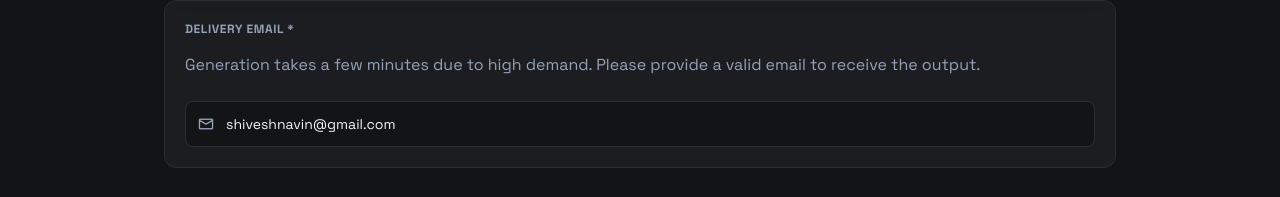
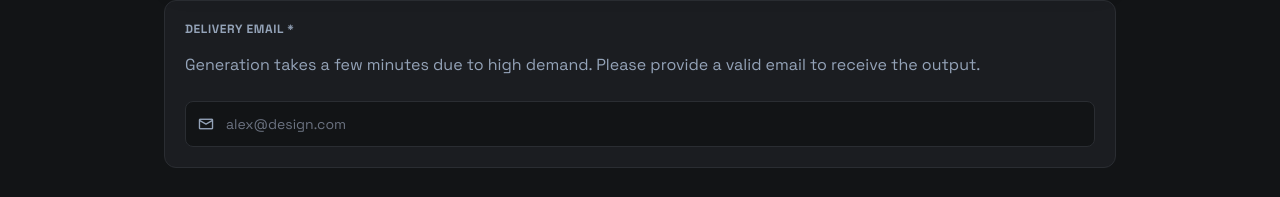
Before and after one commit to shiveshnavin/bhashya-ai, a website: page public/index.html in a window 1280 px wide. Shown: the part 491-688 px from the top of the page. Drawn offline with nearby package versions, Linux system fonts and the light colour scheme.

Commit message:
Cleanup: Bhashya AI Ready

```diff
--- a/public/index.html
+++ b/public/index.html
@@ -189,7 +189,7 @@
                 <br />
                 <div class="relative">
                     <input aria-describedby="delivery-email-help delivery-email-error" aria-invalid="false" required
-                        data-delivery-email value="shiveshnavin@gmail.com"
+                        data-delivery-email value=""
                         class="w-full bg-slate-100 dark:bg-background-dark border border-slate-200 dark:border-border-muted rounded-lg pl-10 py-3 text-sm focus:outline-none focus:ring-2 focus:ring-primary transition-colors"
                         placeholder="alex@design.com" type="email" />
                     <span
```
